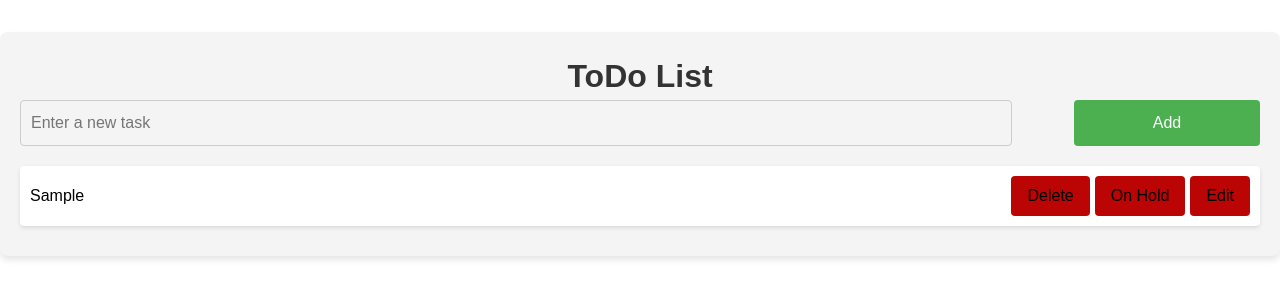
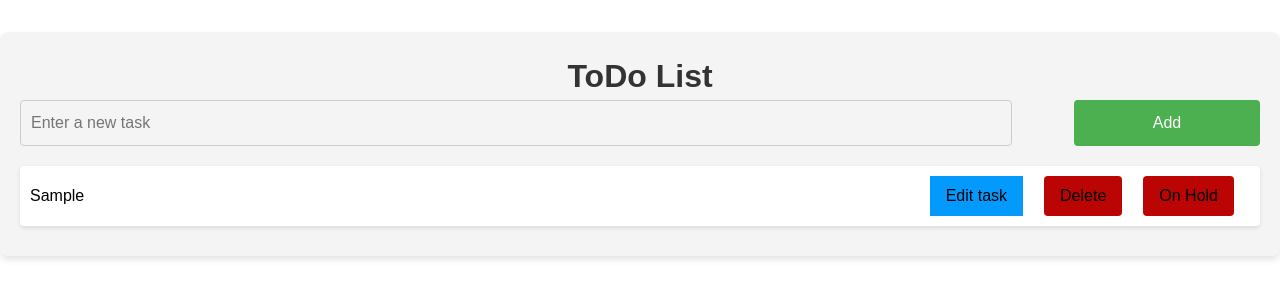
Before and after one commit to PlamenPetrovv/TVI-ToDo, a Vue app: page / in a window 1280 px wide. Both pictures are taken after typing "Sample" into the empty fields and a click on the button "Add". Shown: the top 300 px of the page. Built offline with nearby package versions, Linux system fonts and the light colour scheme.

Commit message:
btn-style-edit

```diff
--- a/src/components/ToDoList.vue
+++ b/src/components/ToDoList.vue
@@ -83,11 +83,13 @@ function saveEdit() {
         </span>
 
         <div class="buttons">
+          <button class="btn-style-blue" @click="startEditingTask(task.id, task.text)">
+            Edit task
+          </button>
           <button class="btn-style" @click="deleteTask(task.id)">Delete</button>
           <button class="btn-style" @click="toggleOnHold(task.id)">
             {{ task.onHold ? 'Remove On Hold' : 'On Hold' }}
           </button>
-          <button class="btn-style" @click="startEditingTask(task.id, task.text)">Edit</button>
         </div>
 
         <div v-if="editTaskId === task.id">
@@ -181,9 +183,15 @@ h1 {
   justify-content: center;
 }
 
+.btn-style-blue {
+  background-color: rgb(3, 153, 253);
+  padding: 0.5rem 1rem;
+  margin-right: 1rem;
+}
 .btn-style {
   background-color: rgb(187, 4, 4);
   padding: 0.5rem 1rem;
+  margin-right: 1rem;
   border-radius: 4px;
 }
 
```
